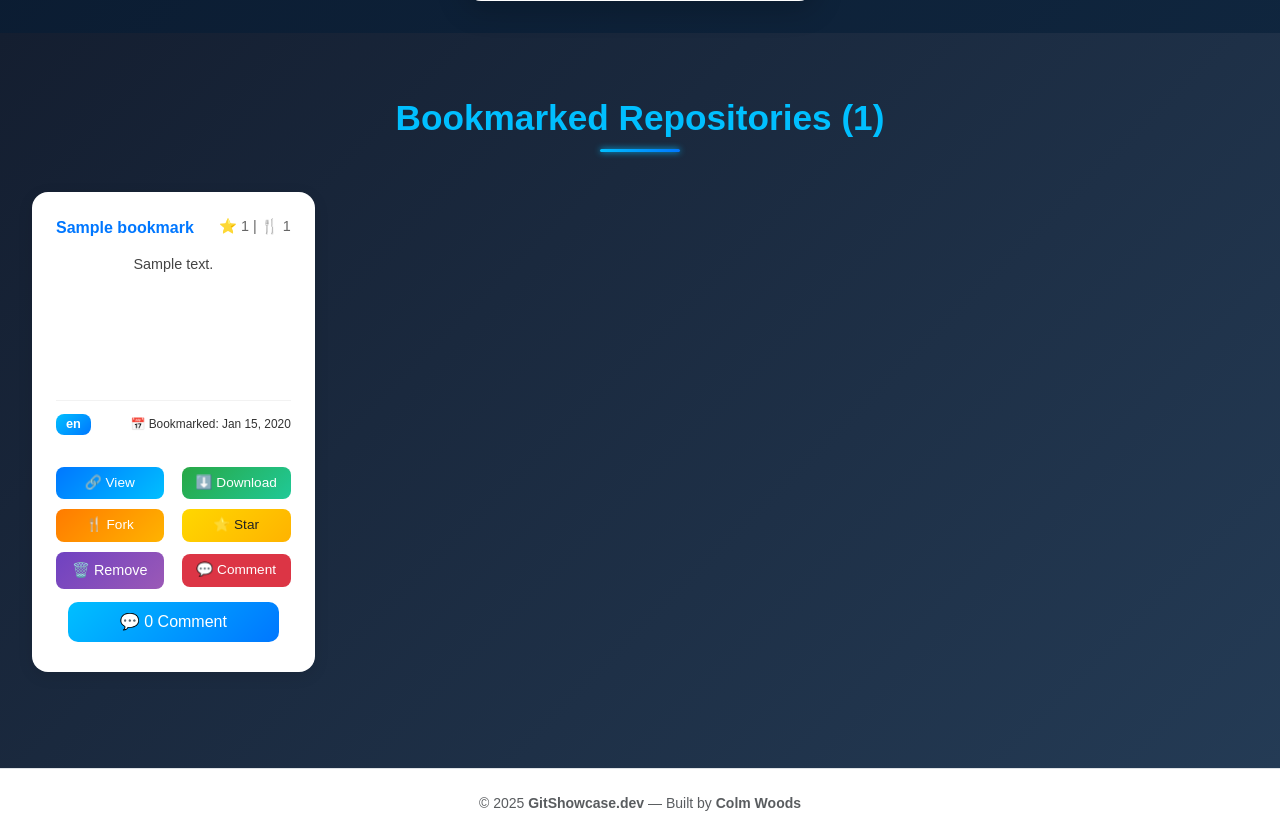
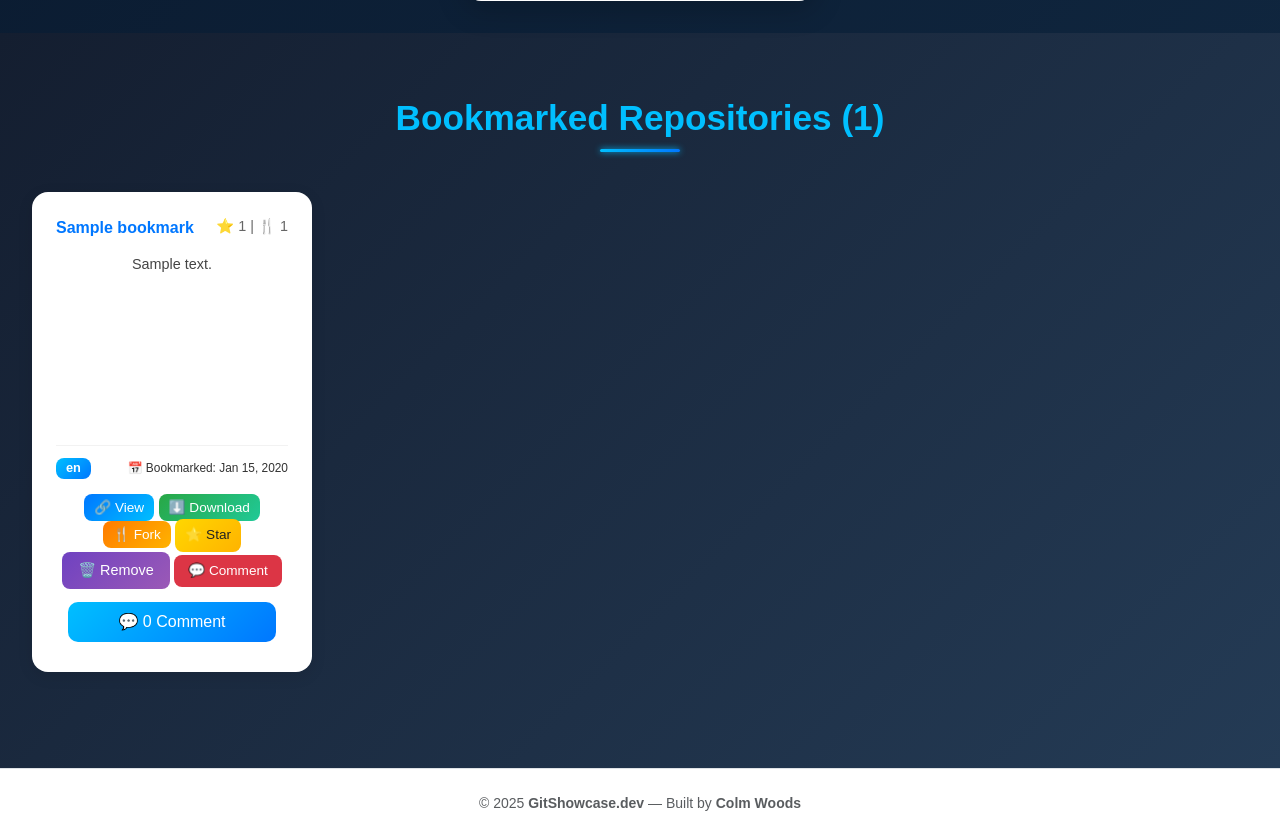
Before and after one commit to colmwoods/GitShowcase.dev, a Django app: page /bookmarks/ in a window 1280 px wide. Shown: the part 372-1210 px from the top of the page. Run offline with Django 5.2, Linux system fonts and the light colour scheme; a user stored in the database is signed in; tables that the repository leaves empty hold one stand-in row (values such as "Sample post"); a database or web service that is not in the repository returns one stand-in record (values such as "Sample title"); data that the repository does not hold is empty.

Commit message:
Remove .repo-actions for testing

```diff
--- a/static/css/style.css
+++ b/static/css/style.css
@@ -366,44 +366,6 @@ footer {
     white-space: nowrap;
 }
 
-/* --- FINAL BUTTON FIX: Natural text width, 2x3 layout --- */
-.repo-actions {
-    display: grid;
-    grid-template-columns: repeat(2, max-content);
-    justify-content: center;
-    align-items: center;
-    gap: 10px 18px;
-    /* vertical / horizontal spacing */
-    margin-top: 1rem;
-    text-align: center;
-}
-
-.repo-actions .btn-action {
-    display: inline-flex;
-    align-items: center;
-    justify-content: center;
-    padding: 6px 14px;
-    /* perfect compact feel */
-    font-size: 0.85rem;
-    font-weight: 500;
-    border-radius: 8px;
-    border: none;
-    white-space: nowrap;
-    color: #fff;
-    width: auto !important;
-    /* 🧠 force width to fit text */
-    height: auto !important;
-    /* 🧠 keep compact height */
-    min-width: unset !important;
-    max-width: unset !important;
-}
-
-.repo-actions .btn-action:hover {
-    transform: translateY(-2px);
-    opacity: 0.9;
-}
-
-
 /* --- Responsive (keep same look everywhere) --- */
 @media (max-width: 768px),
 (max-width: 480px) {
```
